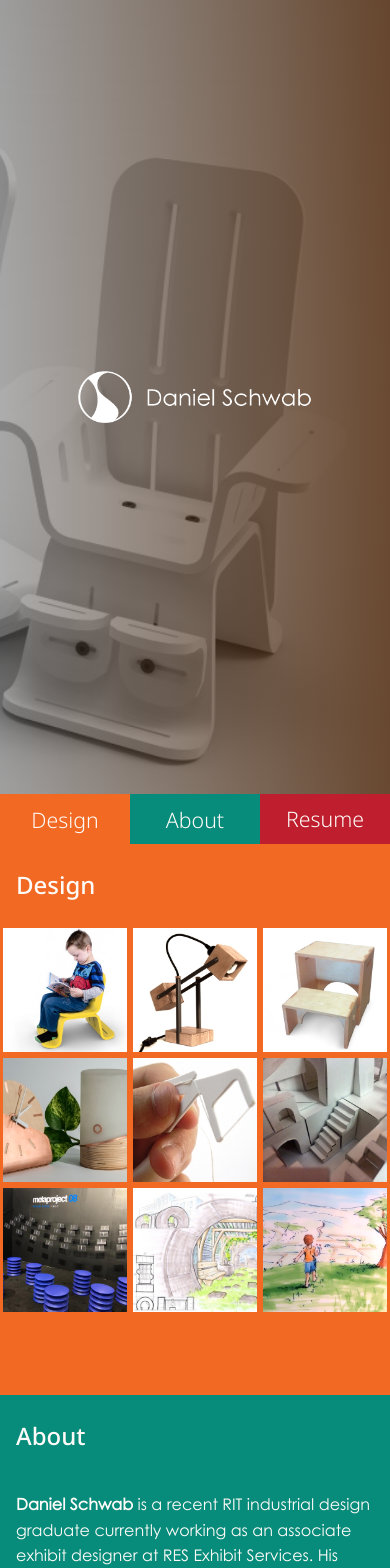
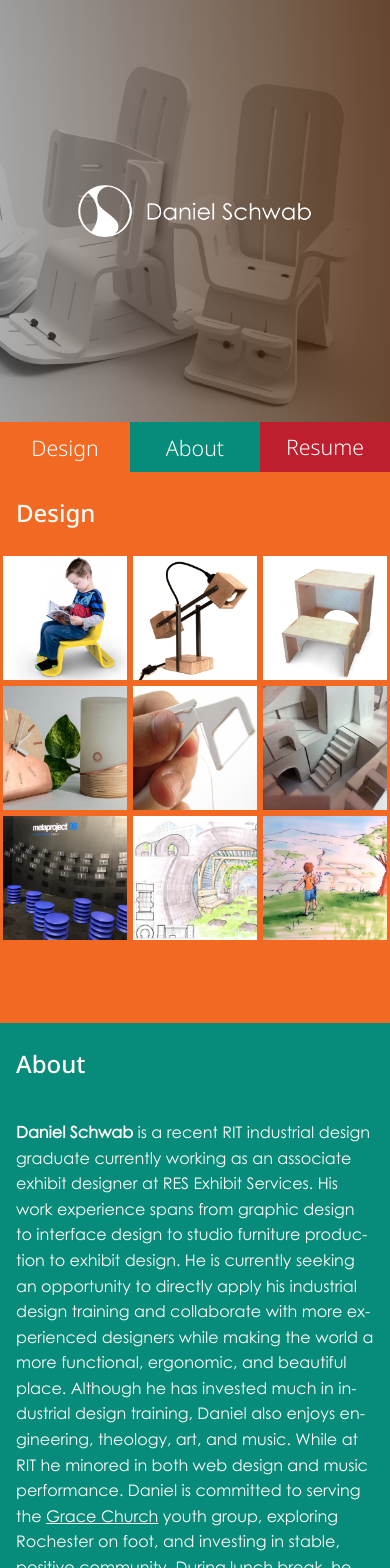
Before and after one commit to danschwab/danschwab.github.io, a PHP site: page / in a window 390 px wide. Shown: the top 1568 px of the page. Run offline with PHP 8.4, Linux system fonts and the light colour scheme; some libraries are stand-ins or nearby versions.

Commit message:
updating header, footer, and profile img

```diff
--- a/index.html
+++ b/index.html
@@ -401,7 +401,7 @@
 					foot, and investing in stable, positive community. During lunch break, he can often be found at
 					<a target="_tab" href="https://www.441ministries.org/new-city-cafe">New City Cafe</a>.</p>
 					<div class="buttonContainer">
-					<a class="button circle" id="button-danielschwab" style="cursor:default;"><img src="media/danielschwab.jpg" /></a>
+					<a class="button lightbox circle" id="button-danielschwab"><img src="media/thumbs/danielschwab.jpg" data-src="media/" data-file="danielschwab.jpg" /></a>
 					<a class="button link circle" id="button-linkedin" style="--accent-color:#00b7a5;" target="_tab" href="https://www.linkedin.com/in/dschwabdesign/"><img src="media/thumbs/thumb_linkedin.png" /></a>
 					<!--a class="button open-page circle no-thumb" id="button-resume" style="--accent-color:#00b7a5;color:#00b4a2;">Resum&eacute;</a-->
 					</div>
@@ -426,7 +426,7 @@
 			<div>
 				<strong>Contact:</strong><br />
 				<a href="mailto:dschwabdesign@gmail.com">dschwabdesign@gmail.com</a><br />
-				<a href="tel:717-847-2523">717.847.2523</a>
+				<a href="tel:717-847-2523">717· 847· 2523</a>
 			</div>
 		</div></footer>
 	</div>
--- a/styles/main.css
+++ b/styles/main.css
@@ -275,8 +275,8 @@ input[type=button].square.open>span::after, button.square.open>span::after, a.bu
 	text-align:center;
 	background-repeat: no-repeat;
 	background-size: cover;
-	background-attachment: fixed;
-	height:calc(100vh - 50px);
+	/*background-attachment: fixed;*/
+	height:calc(100vh - 100px);
 	min-height:250px;
 }
 #header{background-image: url("../media/capstone/capstone04.jpg");background-position:right center;}
@@ -752,6 +752,9 @@ button.prev:hover, button.next:hover{
 
 @media (max-width: 870px) {
 	/*adjust padding */
+
+
+
 	p, h2{
 		padding:0 10%;
 	}
@@ -798,6 +801,8 @@ button.prev:hover, button.next:hover{
 
 
 	/*shrink the logo icons, footer, and some other page and general padding */
+
+
 	#header img {
 		width:60%;
 		/*margin:1em;*/
@@ -821,6 +826,11 @@ button.prev:hover, button.next:hover{
 	}
 	#footer img {
 		height:3em;
+	}
+
+
+	#header, #footer {
+		height: calc(100vh - 100px);
 	}
 }
 
@@ -915,4 +925,8 @@ button.prev:hover, button.next:hover{
 		display:inline-block;
 	}
 
+	#header, #footer {
+		height: 50vh;
+	}
+
 }
```
Also changed, not shown: media/header orange.png (added), media/thumbs/danielschwab.jpg (renamed from media/thumbs/thumb_danielschwab.jpg).
